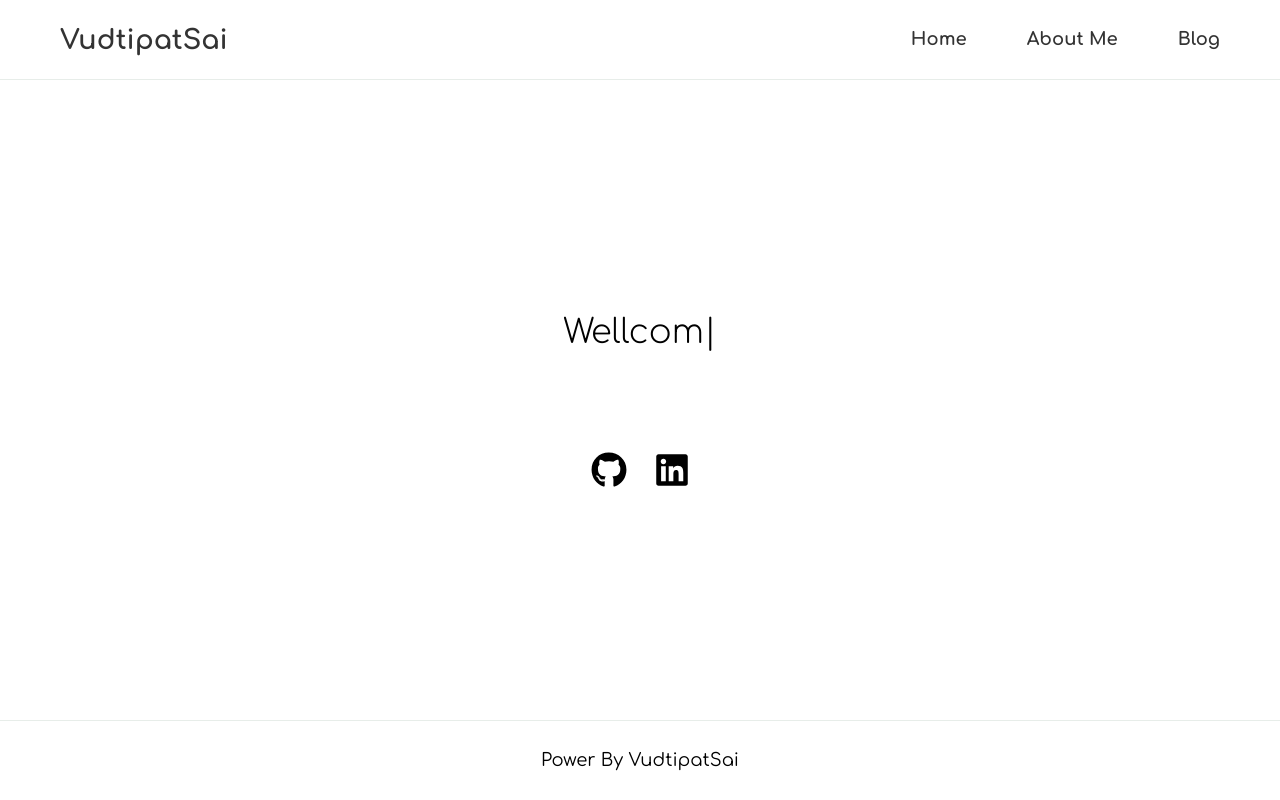
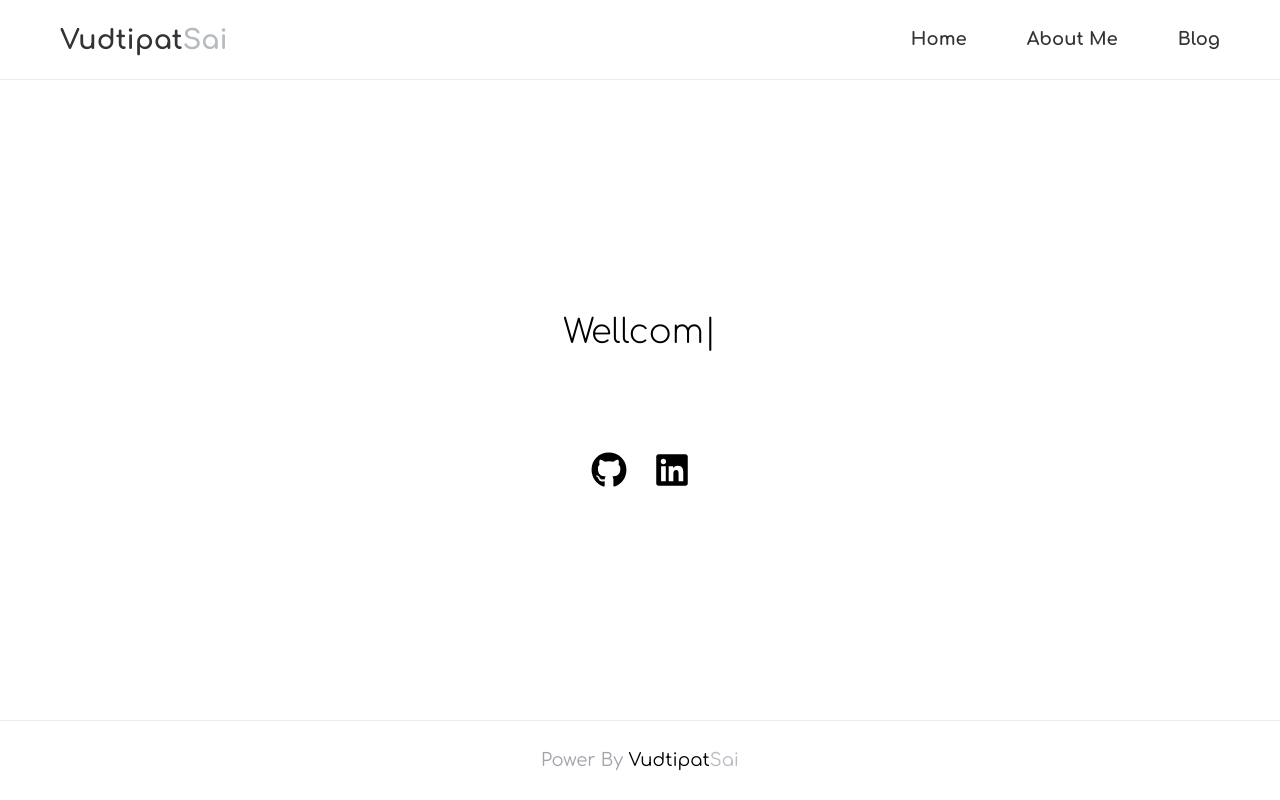
Before and after one commit to vudtipat/next-resume-website-blog, a Next.js app: page / in a window 1280 px wide. Built offline with nearby package versions, Linux system fonts and the light colour scheme.

Commit message:
add animation on landing and adjust color

```diff
--- a/src/app/components/Footer.tsx
+++ b/src/app/components/Footer.tsx
@@ -1,7 +1,7 @@
 const Footer = () => {
     return (
         <div className="flex items-center justify-center h-[10vh] p-[10px] border-t  border-green-900/10">
-            <p>Power By VudtipatSai</p>
+            <p><span className="text-gray-900/40">Power By</span> Vudtipat<span className="text-gray-600/40">Sai</span></p>
         </div>
     );
 };
--- a/src/app/components/Navbar.tsx
+++ b/src/app/components/Navbar.tsx
@@ -12,7 +12,7 @@ const Navbar = () => {
     return (
         <div className='flex flex-col relative'>
             <div className="py-[10px] px-0 md:px-[30px] flex items-center justify-between h-[10vh] border-b border-green-900/10">
-                <span className='py-[14px] px-4 md:px-[30px] text-[#333] no-underline font-[800] text-2xl'>VudtipatSai</span>
+                <span className='py-[14px] px-4 md:px-[30px] text-[#333] no-underline font-[800] text-2xl'>Vudtipat<span className='text-gray-600/40'>Sai</span></span>
                 <div className='hidden md:flex md:font-extrabold'>
                     <Link className='py-[14px] px-[30px] no-underline text-[#333] hover:text-[#A91D3A]' href="/">Home</Link>
                     <Link className='py-[14px] px-[30px] no-underline text-[#333] hover:text-[#A91D3A]' href="/about">About Me</Link>
--- a/src/app/page.tsx
+++ b/src/app/page.tsx
@@ -2,10 +2,16 @@
 import { TypeAnimation } from "react-type-animation";
 import { FaGithub, FaLinkedin } from "react-icons/fa";
 import Link from "next/link";
+import { motion } from 'framer-motion';
 
 export default function Home() {
   return (
-    <div className="flex px-3 flex-col h-[100%] justify-center items-center">
+    <motion.div
+      className="flex px-3 flex-col h-[100%] justify-center items-center"
+      initial="hidden"
+      whileInView="visible"
+      variants={{hidden: { opacity: 0, y: 20 },visible: { opacity: 1, y: 0, transition: { duration: 2 } }}}
+    >
       <TypeAnimation
         sequence={[
           "",
@@ -27,6 +33,6 @@ export default function Home() {
           <FaLinkedin size={36}/>
         </Link>
       </div>
-    </div>
+    </motion.div>
   );
 }
```
